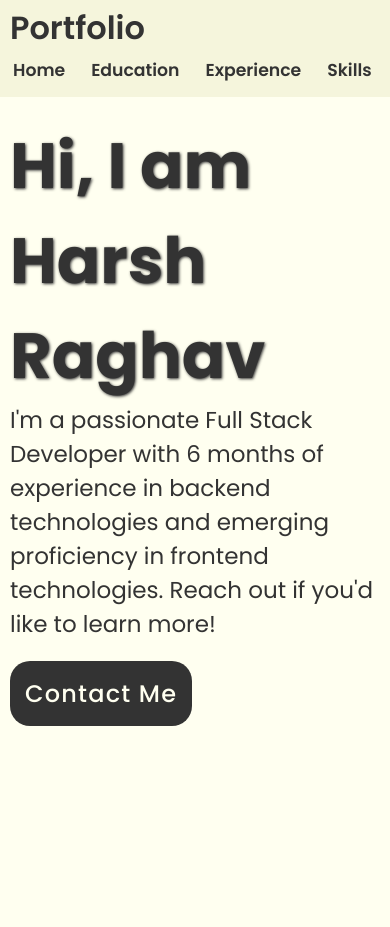
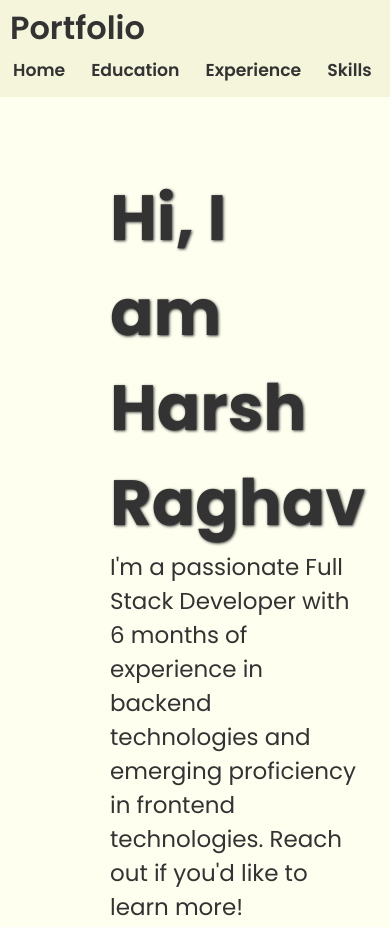
Before and after one commit to Harsh-1708/Harsh-Portfolio, a plain HTML site: page index.html in a window 390 px wide. Shown: the top 927 px of the page. Drawn offline with nearby package versions, Linux system fonts and the light colour scheme.

Commit message:
Make responsive design-add magin for h1 in content for home

```diff
--- a/style.css
+++ b/style.css
@@ -24,7 +24,7 @@ html {
   justify-content: space-between;
   align-items: center;
   min-height: 100vh;
-  /* padding: 100px; */
+  padding: 100px;
   transition: 0.8s;
   flex-wrap: wrap;
 }
@@ -84,8 +84,9 @@ header ul li a:hover {
 }
 .content h1 {
   font-size: 4em;
-  max-width: 800px;
+  max-width: 100%;
   text-shadow: 1px 1px 3px var(--txt-dark);
+  margin-top: 70px;
 }
 .content p {
   font-size: 23px;
```
